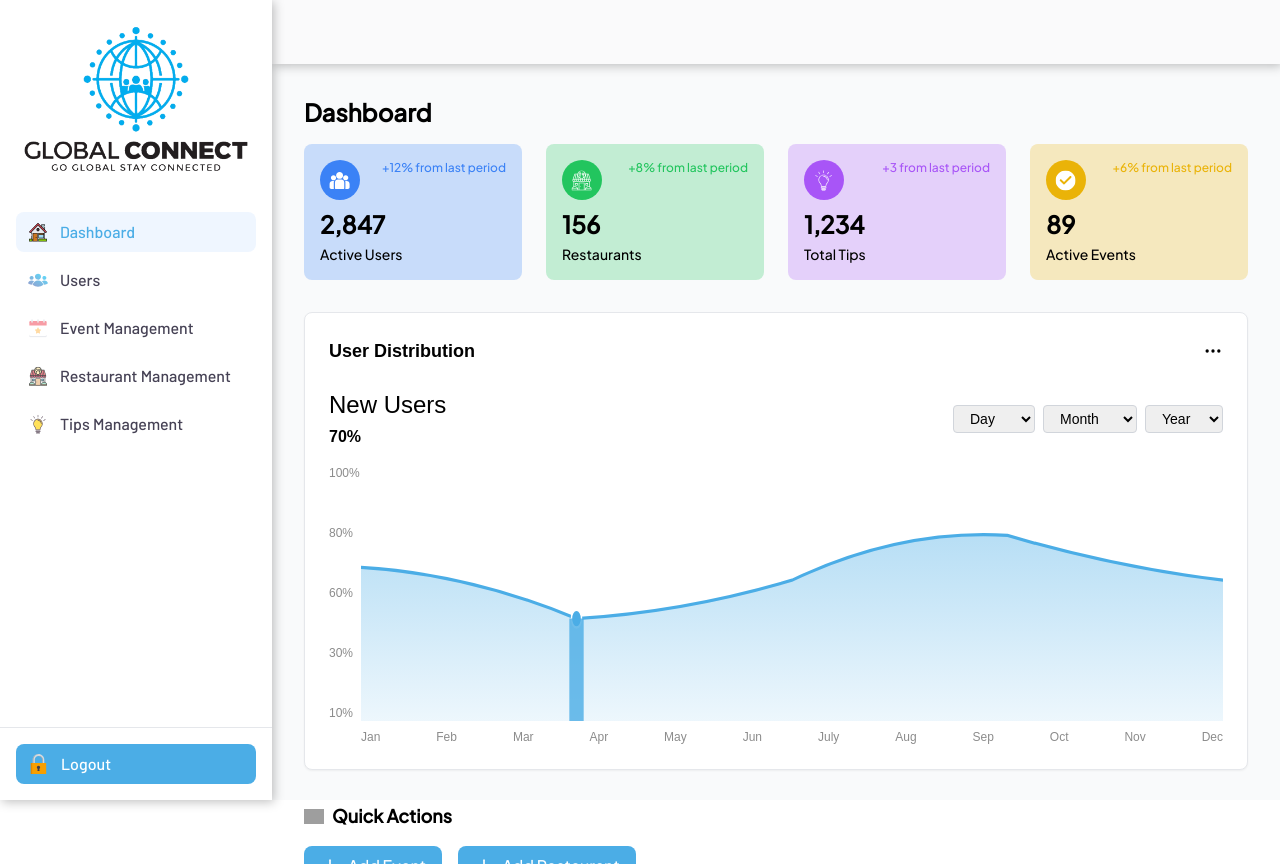
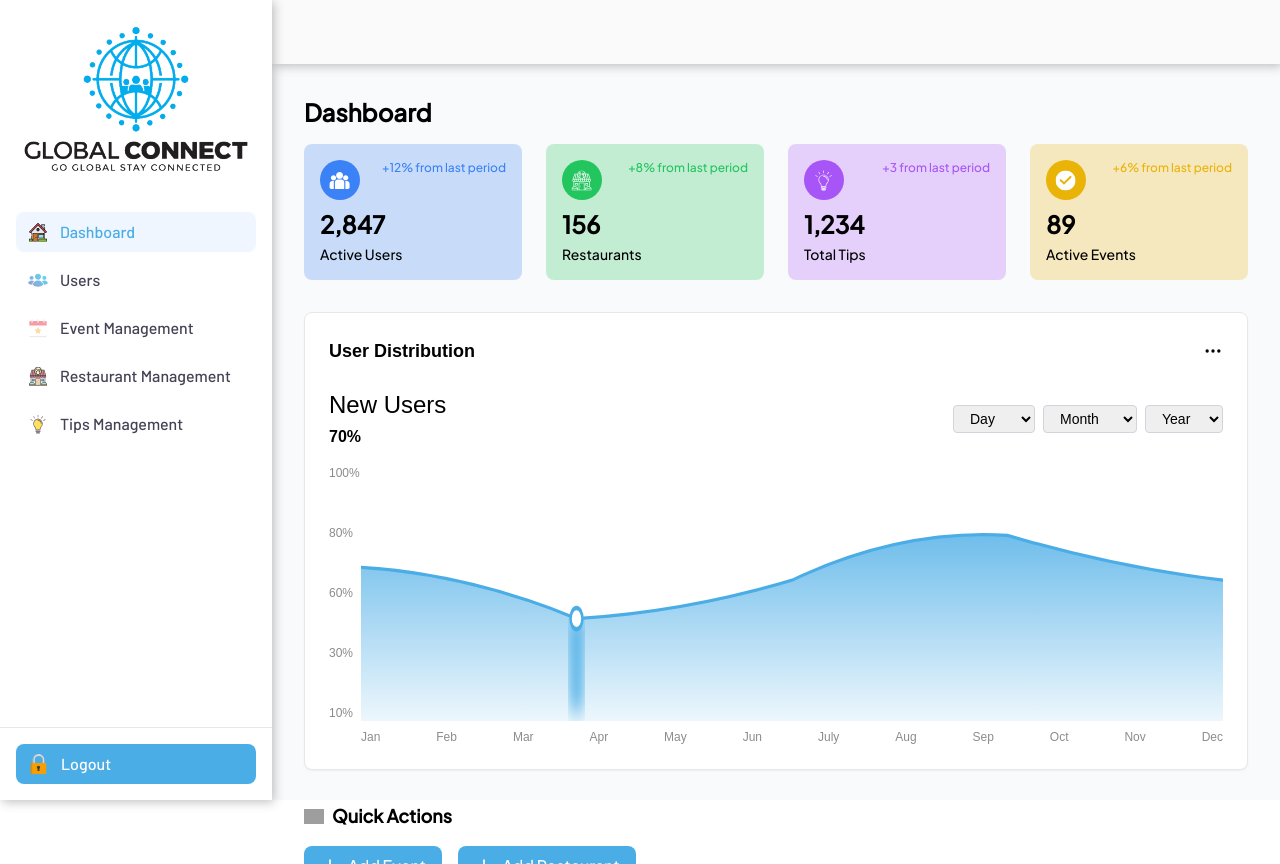
Before and after one commit to terabitdev/GlobalConnectAdminPanel, a React (Vite) app: page /dashboard in a window 1280 px wide. Built offline with nearby package versions, Linux system fonts and the light colour scheme; grey boxes are pictures that could not be loaded; a web font is replaced by a local one.

Commit message:
graph updated

```diff
--- a/src/Components/UserDistributionChart.jsx
+++ b/src/Components/UserDistributionChart.jsx
@@ -1,4 +1,3 @@
-
 import React, { useState } from "react";
 import { MoreHorizontal } from "lucide-react";
 
@@ -76,12 +75,22 @@ function UserDistributionChart() {
           <div className="ml-8 h-full relative">
             {/* Chart SVG */}
             <svg className="w-full h-full" viewBox="0 0 1200 200" preserveAspectRatio="none">
-              {/* Gradient Definition */}
               <defs>
+                {/* Chart area gradient */}
                 <linearGradient id="chartGradient" x1="0%" y1="0%" x2="0%" y2="100%">
-                  <stop offset="0%" stopColor="#4BADE6" stopOpacity="0.4"/>
+                  <stop offset="0%" stopColor="#4BADE6" stopOpacity="0.8"/>
                   <stop offset="100%" stopColor="#4BADE6" stopOpacity="0.1"/>
                 </linearGradient>
+                {/* Vertical line gradient */}
+                <linearGradient id="lineGradient" x1="0" y1="0" x2="0" y2="1">
+                  <stop offset="0%" stopColor="#4BADE6" stopOpacity="1"/>
+                  <stop offset="80%" stopColor="#4BADE6" stopOpacity="1"/>
+                  <stop offset="100%" stopColor="#4BADE6" stopOpacity="0"/>
+                </linearGradient>
+                {/* Shadow/fade for the bottom */}
+                <filter id="blur" x="-20%" y="0" width="140%" height="200%">
+                  <feGaussianBlur stdDeviation="8" />
+                </filter>
               </defs>
 
               {/* Chart Area Fill */}
@@ -98,10 +107,18 @@ function UserDistributionChart() {
                 fill="none"
               />
 
-              {/* Prominent Data Point in March area with vertical line */}
-              <circle cx="300" cy="120" r="7" fill="#4BADE6"  stroke="white" strokeWidth="2" />
-              {/* Vertical line from March point */}
-              <line x1="300" y1="120" x2="300" y2="200"  stroke="#4BADE6" strokeWidth="20" opacity="0.8" />
+              {/* Vertical rounded rectangle with gradient */}
+              <rect
+                x="292" y="120"
+                width="16" height="80"
+                rx="8"
+                fill="url(#lineGradient)"
+                filter="url(#blur)"
+              />
+
+              {/* Prominent Data Point (Donut) */}
+              <circle cx="300" cy="120" r="10" fill="#4BADE6" />
+              <circle cx="300" cy="120" r="6.5" fill="#fff" />
             </svg>
 
             {/* X-axis Labels */}
```
